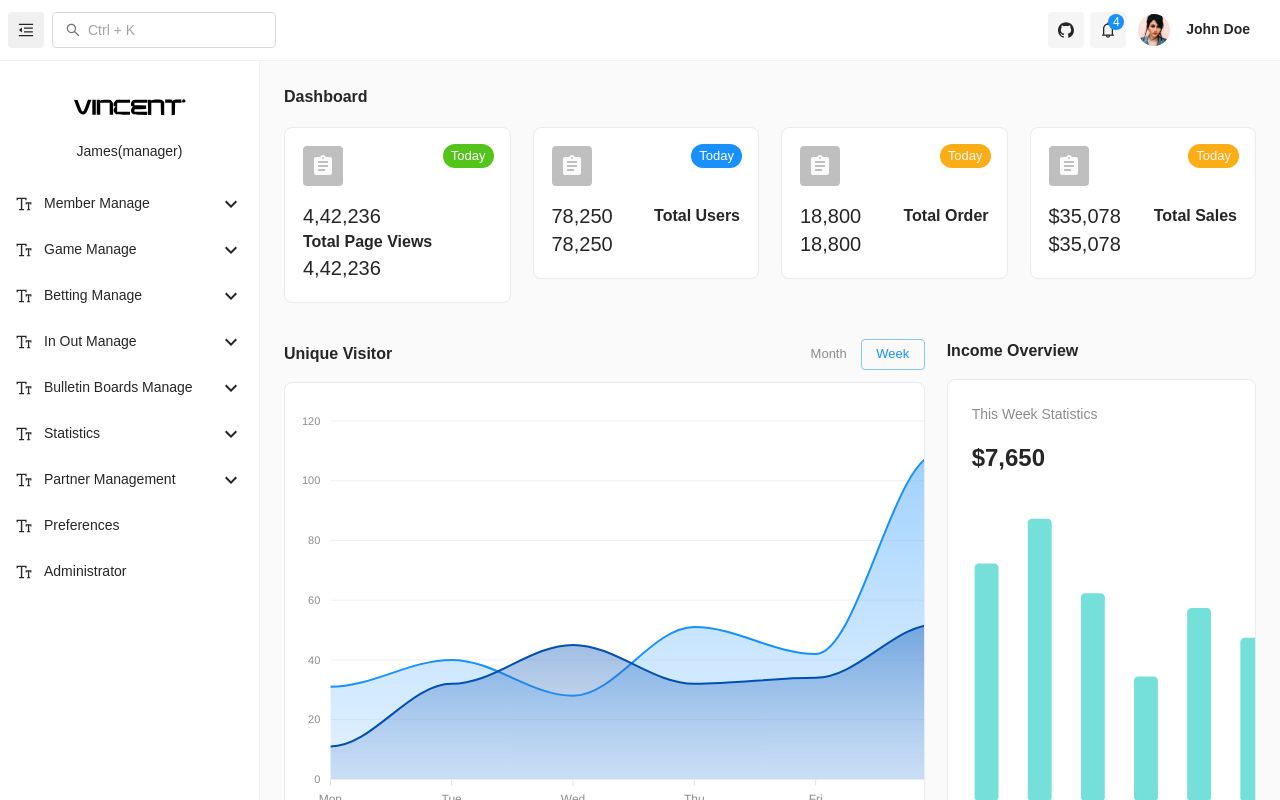
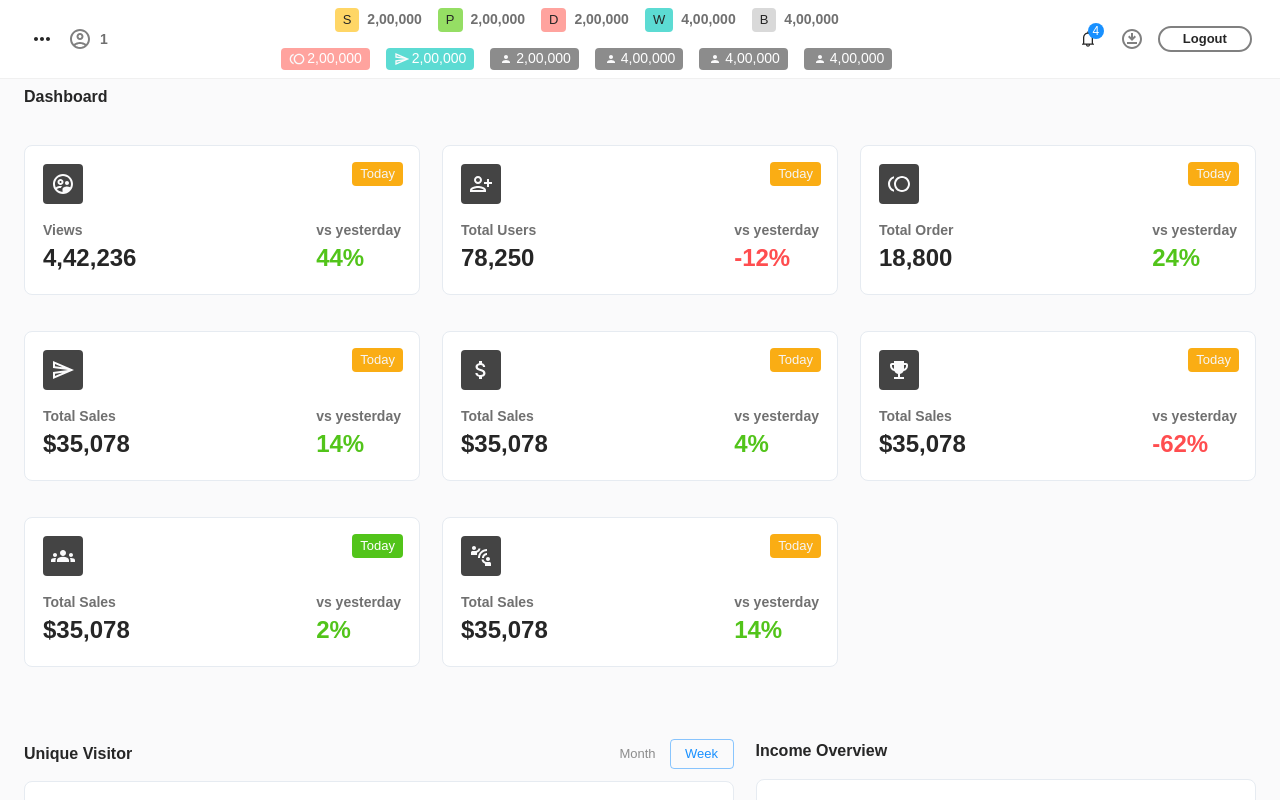
Before and after one commit to jemis-lakhani/admin-dashboard-mantis, a React (Create React App) app: page /admin/ in a window 1280 px wide. Shown: the top 800 px of the page. Built offline with nearby package versions, Linux system fonts and the light colour scheme.

Commit message:
- Header changes added.

```diff
--- a/src/components/cards/statistics/AnalyticEcommerce.js
+++ b/src/components/cards/statistics/AnalyticEcommerce.js
@@ -1,122 +1,64 @@
 import PropTypes from 'prop-types';
 
 import { Avatar, Chip, Grid, Stack, Typography } from '@mui/material';
-import AssignmentIcon from '@mui/icons-material/Assignment';
+import PersonAddAltIcon from '@mui/icons-material/PersonAddAlt';
+import EmojiEventsIcon from '@mui/icons-material/EmojiEvents';
+import ConnectWithoutContactIcon from '@mui/icons-material/ConnectWithoutContact';
+import AttachMoneyIcon from '@mui/icons-material/AttachMoney';
+import TollIcon from '@mui/icons-material/Toll';
+import SendOutlinedIcon from '@mui/icons-material/SendOutlined';
+import SupervisedUserCircleOutlinedIcon from '@mui/icons-material/SupervisedUserCircleOutlined';
+import GroupsIcon from '@mui/icons-material/Groups';
+import { useTheme } from '@mui/material/styles';
 
 import MainCard from 'components/MainCard';
 
+const icons = {
+  visitors: <SupervisedUserCircleOutlinedIcon />,
+  newSingup: <PersonAddAltIcon />,
+  deposit: <TollIcon />,
+  send: <SendOutlinedIcon />,
+  money: <AttachMoneyIcon />,
+  winning: <EmojiEventsIcon />,
+  bets: <GroupsIcon />,
+  connect: <ConnectWithoutContactIcon />
+};
+
 // ==============================|| STATISTICS - ECOMMERCE CARD  ||============================== //
 
-const AnalyticEcommerce = ({ color, title, count, percentage }) => (
+const AnalyticEcommerce = ({ color, title, subtitle, icon, isLoss, count, percentage }) => {
+  const theme = useTheme();
+  return (
     <MainCard contentSX={{ p: 2.25 }} sx={{ position: 'relative' }}>
       <Stack spacing={0.5}>
-      <Avatar variant="rounded">
-        <AssignmentIcon />
+        <Avatar variant="rounded" sx={{ backgroundColor: '#444444' }}>
+          {icons[icon]}
         </Avatar>
-
-      {percentage && (
         <Grid sx={{ position: 'absolute', top: '1rem', right: '1rem', margin: '0 !important' }}>
-          <Chip variant="combined" color={color} label="Today" size="small" sx={{ borderRadius: '16px' }} />
+          <Chip variant="combined" color={color} label="Today" size="small" />
         </Grid>
-      )}
         <Grid container alignItems="center" justifyContent="space-between" marginTop="1rem !important">
-        <Grid item>
-          <Typography variant="h4" color="inherit" fontWeight="400">
+          <Grid alignItems="center" justifyContent="space-between" sx={{ flexDirection: 'column' }}>
+            <Typography variant="h6" sx={{ color: '#707070', fontWeight: '700' }}>
+              {title}
+            </Typography>
+            <Typography variant="h3" color="inherit" fontWeight="700">
               {count}
             </Typography>
           </Grid>
-        <Typography variant="h5">{title}</Typography>
-        <Grid item>
-          <Typography variant="h4" color="inherit" fontWeight="400">
-            {count}
+          <Grid alignItems="center" justifyContent="space-between" sx={{ flexDirection: 'column' }}>
+            <Typography variant="h6" sx={{ color: '#707070', fontWeight: '700' }}>
+              {subtitle}
+            </Typography>
+            <Typography variant="h3" color={isLoss ? theme.palette.error.main : theme.palette.success.main} fontWeight="700">
+              {isLoss ? -percentage : percentage}%
             </Typography>
           </Grid>
         </Grid>
       </Stack>
-
-    {/* <Box sx={{ p: 2.25 }}>
-      <Grid container direction="column">
-        <Grid item>
-          <Grid container justifyContent="space-between">
-            <Grid item>
-              <Avatar
-                variant="rounded"
-                sx={{
-                  ...theme.typography.commonAvatar,
-                  ...theme.typography.largeAvatar,
-                  backgroundColor: theme.palette.primary[800],
-                  color: '#fff',
-                  mt: 1
-                }}
-              >
-                <LocalMallOutlinedIcon fontSize="inherit" />
-              </Avatar>
-            </Grid>
-            <Grid item>
-              <Button
-                disableElevation
-                // variant={timeValue ? 'contained' : 'text'}
-                variant={'text'}
-                size="small"
-                sx={{ color: 'inherit' }}
-                onClick={(e) => handleChangeTime(e, true)}
-              >
-                Month
-              </Button>
-              <Button
-                disableElevation
-                // variant={!timeValue ? 'contained' : 'text'}
-                variant={'text'}
-                size="small"
-                sx={{ color: 'inherit' }}
-                onClick={(e) => handleChangeTime(e, false)}
-              >
-                Year
-              </Button>
-            </Grid>
-          </Grid>
-        </Grid>
-        <Grid item sx={{ mb: 0.75 }}>
-          <Grid container alignItems="center">
-            <Grid item xs={6}>
-              <Grid container alignItems="center">
-                <Grid item>
-                  <Typography sx={{ fontSize: '2.125rem', fontWeight: 500, mr: 1, mt: 1.75, mb: 0.75 }}>$961</Typography>
-                </Grid>
-                <Grid item>
-                  <Avatar
-                    sx={{
-                      ...theme.typography.smallAvatar,
-                      cursor: 'pointer',
-                      backgroundColor: theme.palette.primary[200],
-                      color: theme.palette.primary.dark
-                    }}
-                  >
-                    <ArrowDownwardIcon fontSize="inherit" sx={{ transform: 'rotate3d(1, 1, 1, 45deg)' }} />
-                  </Avatar>
-                </Grid>
-                <Grid item xs={12}>
-                  <Typography
-                    sx={{
-                      fontSize: '1rem',
-                      fontWeight: 500,
-                      color: theme.palette.primary[200]
-                    }}
-                  >
-                    Total Order
-                  </Typography>
-                </Grid>
-              </Grid>
-            </Grid>
-            <Grid item xs={6}>
-              {timeValue ? <Chart {...ChartDataMonth} /> : <Chart {...ChartDataYear} />}
-            </Grid>
-          </Grid>
-        </Grid>
-      </Grid>
-    </Box> */}
     </MainCard>
   );
+};
 
 AnalyticEcommerce.propTypes = {
   color: PropTypes.string,
--- /dev/null
+++ b/src/layout/MainLayout/Header/HeaderContent/AccountStatistics/index.js
@@ -0,0 +1,66 @@
+import { Avatar, Grid, Typography, Stack } from '@mui/material';
+import { useTheme } from '@mui/material/styles';
+
+import PersonAddAltIcon from '@mui/icons-material/PersonAddAlt';
+import EmojiEventsIcon from '@mui/icons-material/EmojiEvents';
+import ConnectWithoutContactIcon from '@mui/icons-material/ConnectWithoutContact';
+import AttachMoneyIcon from '@mui/icons-material/AttachMoney';
+import TollIcon from '@mui/icons-material/Toll';
+import SendOutlinedIcon from '@mui/icons-material/SendOutlined';
+import SupervisedUserCircleOutlinedIcon from '@mui/icons-material/SupervisedUserCircleOutlined';
+import GroupsIcon from '@mui/icons-material/Groups';
+
+const icons = {
+  visitors: <SupervisedUserCircleOutlinedIcon sx={{ height: '100%' }} />,
+  newSingup: <PersonAddAltIcon sx={{ height: '100%' }} />,
+  deposit: <TollIcon sx={{ height: '100%' }} />,
+  send: <SendOutlinedIcon sx={{ height: '100%' }} />,
+  money: <AttachMoneyIcon sx={{ height: '100%' }} />,
+  winning: <EmojiEventsIcon sx={{ height: '100%' }} />,
+  bets: <GroupsIcon sx={{ height: '100%' }} />,
+  connect: <ConnectWithoutContactIcon sx={{ height: '100%' }} />
+};
+
+const AccountStatistics = ({ data, matchesLg }) => {
+  const theme = useTheme();
+  const items = [
+    { icon: 'deposit', color: theme.palette.error.light, value: '2,00,000' },
+    { icon: 'send', color: theme.palette.info.light, value: '2,00,000' },
+    { icon: 'user', color: theme.palette.secondary.main, value: '2,00,000' },
+    { icon: 'user', color: theme.palette.secondary.main, value: '4,00,000' },
+    { icon: 'user', color: theme.palette.secondary.main, value: '4,00,000' },
+    { icon: 'user', color: theme.palette.secondary.main, value: '4,00,000' }
+  ];
+
+  const dataItems = items?.map((item) => {
+    return (
+      <Grid container sx={{ alignItems: 'center', margin: '0px', width: 'auto !important' }}>
+        <Typography
+          variant="h6"
+          sx={{
+            display: 'flex',
+            alignItems: 'center',
+            backgroundColor: item?.color ? item.color : theme.palette.secondary.light,
+            paddingLeft: '8px',
+            paddingRight: '8px',
+            borderRadius: '4px',
+            color: '#FFFFFF'
+          }}
+        >
+          <Avatar variant="rounded" sx={{ backgroundColor: 'transparent', marginRight: '2px', height: '1rem', width: '1rem' }}>
+            {icons[item?.icon]}
+          </Avatar>
+          {item?.value}
+        </Typography>
+      </Grid>
+    );
+  });
+
+  return (
+    <Stack direction="row" sx={{ width: '100%', ml: '1rem', mr: '1rem', columnGap: '1rem', justifyContent: matchesLg ? 'center' : 'end' }}>
+      {dataItems}
+    </Stack>
+  );
+};
+
+export default AccountStatistics;
--- /dev/null
+++ b/src/layout/MainLayout/Header/HeaderContent/DataInformation/index.js
@@ -0,0 +1,34 @@
+import { Chip, Grid, Stack, Typography } from '@mui/material';
+import { useTheme } from '@mui/material/styles';
+
+const DataInformation = ({ data, matchesLg }) => {
+  const theme = useTheme();
+  const items = [
+    { label: 'S', color: theme.palette.warning.light, value: '2,00,000' },
+    { label: 'P', color: theme.palette.success.light, value: '2,00,000' },
+    { label: 'D', color: theme.palette.error.light, value: '2,00,000' },
+    { label: 'W', color: theme.palette.info.light, value: '4,00,000' },
+    { label: 'B', color: theme.palette.secondary.light, value: '4,00,000' }
+  ];
+
+  const dataItems = items?.map((item) => {
+    return (
+      <Grid container sx={{ alignItems: 'center', margin: '0px', width: 'auto !important' }}>
+        <Chip variant="combined" label={item?.label} size="small" sx={{ backgroundColor: item?.color }} />
+        <Typography variant="h6" sx={{ color: '#707070', fontWeight: '700', marginTop: '0.5px', marginLeft: '0.5rem' }}>
+          {item?.value}
+        </Typography>
+      </Grid>
+    );
+  });
+  return (
+    <Stack
+      direction="row"
+      sx={{ width: '100%', ml: '1rem', mr: '1rem', columnGap: '1rem', justifyContent: matchesLg ? 'center' : 'start' }}
+    >
+      {dataItems}
+    </Stack>
+  );
+};
+
+export default DataInformation;
--- a/src/layout/MainLayout/Header/HeaderContent/Notification.js
+++ b/src/layout/MainLayout/Header/HeaderContent/Notification.js
@@ -67,11 +67,11 @@ const Notification = () => {
   const iconBackColor = 'grey.100';
 
   return (
-    <Box sx={{ flexShrink: 0, ml: 0.75 }}>
+    <Box sx={{ flexShrink: 0, mx: 0.5 }}>
       <IconButton
         disableRipple
         color="secondary"
-        sx={{ color: 'text.primary', bgcolor: open ? iconBackColorOpen : iconBackColor }}
+        sx={{ color: 'text.primary' }}
         aria-label="open profile"
         ref={anchorRef}
         aria-controls={open ? 'profile-grow' : undefined}
--- a/src/layout/MainLayout/Header/HeaderContent/index.js
+++ b/src/layout/MainLayout/Header/HeaderContent/index.js
@@ -1,38 +1,82 @@
 // material-ui
-import { Box, IconButton, Link, useMediaQuery } from '@mui/material';
-import { GithubOutlined } from '@ant-design/icons';
+import { Avatar, Box, Button, Grid, IconButton, Typography, Stack, useMediaQuery } from '@mui/material';
+import { useTheme } from '@mui/material/styles';
+import AccountCircleOutlinedIcon from '@mui/icons-material/AccountCircleOutlined';
+import DownloadForOfflineOutlinedIcon from '@mui/icons-material/DownloadForOfflineOutlined';
 
 // project import
-import Search from './Search';
-import Profile from './Profile';
 import Notification from './Notification';
-import MobileSection from './MobileSection';
+import DataInformation from './DataInformation/index';
+import AccountStatistics from './AccountStatistics/index';
 
 // ==============================|| HEADER - CONTENT ||============================== //
 
 const HeaderContent = () => {
   const matchesXs = useMediaQuery((theme) => theme.breakpoints.down('md'));
-
+  const matchesLg = useMediaQuery((theme) => theme.breakpoints.down('xl'));
+  const theme = useTheme();
   return (
     <>
-      {!matchesXs && <Search />}
+      {/* NUmber of members */}
+      <Grid display="flex" alignItems="center">
+        <Avatar variant="rounded" sx={{ bgcolor: 'transparent' }}>
+          <AccountCircleOutlinedIcon sx={{ color: 'gray' }} />
+        </Avatar>
+        <Typography variant="h6" sx={{ color: '#707070', fontWeight: '700', mt: '1px' }}>
+          1
+        </Typography>
+      </Grid>
+
+      {/* Account Data */}
+      {!matchesXs && (
+        <Stack
+          display="flex"
+          direction="row"
+          sx={{
+            width: '100%',
+            flexWrap: matchesLg ? 'wrap' : 'none',
+            rowGap: matchesLg ? '1rem' : 0
+          }}
+        >
+          <DataInformation data={{}} matchesLg={matchesLg} />
+          <AccountStatistics data={{}} matchesLg={matchesLg} />
+        </Stack>
+      )}
+
       {matchesXs && <Box sx={{ width: '100%', ml: 1 }} />}
 
-      <IconButton
-        component={Link}
-        href="https://github.com/codedthemes/mantis-free-react-admin-template"
-        target="_blank"
-        disableRipple
-        color="secondary"
-        title="Download Free Version"
-        sx={{ color: 'text.primary', bgcolor: 'grey.100' }}
-      >
-        <GithubOutlined />
+      {/* Notifications */}
+      <Notification />
+
+      {/* Download */}
+      <IconButton disableRipple color="secondary" title="Download" sx={{ color: 'text.primary', mx: 0.5 }}>
+        <DownloadForOfflineOutlinedIcon sx={{ color: 'gray' }} />
       </IconButton>
 
-      <Notification />
-      {!matchesXs && <Profile />}
-      {matchesXs && <MobileSection />}
+      {/* Logout */}
+      <Button
+        variant="outlined"
+        size="small"
+        sx={{
+          color: 'text.primary',
+          padding: '0px',
+          px: '1.75rem !important',
+          py: '0',
+          borderRadius: '16px',
+          borderWidth: '2px',
+          borderColor: 'gray',
+          fontWeight: '700',
+          mx: 0.5,
+          '&:hover': {
+            bgcolor: theme.palette.grey[300],
+            borderRadius: '16px',
+            borderWidth: '2px',
+            borderColor: 'gray'
+          }
+        }}
+      >
+        Logout
+      </Button>
     </>
   );
 };
--- a/src/layout/MainLayout/Header/index.js
+++ b/src/layout/MainLayout/Header/index.js
@@ -3,22 +3,17 @@ import PropTypes from 'prop-types';
 // material-ui
 import { useTheme } from '@mui/material/styles';
 import { AppBar, IconButton, Toolbar, useMediaQuery } from '@mui/material';
+import MoreHorizIcon from '@mui/icons-material/MoreHoriz';
 
 // project import
 import AppBarStyled from './AppBarStyled';
 import HeaderContent from './HeaderContent';
-
-// assets
-import { MenuFoldOutlined, MenuUnfoldOutlined } from '@ant-design/icons';
 
 // ==============================|| MAIN LAYOUT - HEADER ||============================== //
 
 const Header = ({ open, handleDrawerToggle }) => {
   const theme = useTheme();
   const matchDownMD = useMediaQuery(theme.breakpoints.down('lg'));
-
-  const iconBackColor = 'grey.100';
-  const iconBackColorOpen = 'grey.200';
 
   // common header
   const mainHeader = (
@@ -29,9 +24,9 @@ const Header = ({ open, handleDrawerToggle }) => {
         onClick={handleDrawerToggle}
         edge="start"
         color="secondary"
-        sx={{ color: 'text.primary', bgcolor: open ? iconBackColorOpen : iconBackColor, ml: { xs: 0, lg: -2 } }}
+        sx={{ color: 'text.primary', ml: 0 }}
       >
-        {!open ? <MenuUnfoldOutlined /> : <MenuFoldOutlined />}
+        <MoreHorizIcon />
       </IconButton>
       <HeaderContent />
     </Toolbar>
@@ -44,7 +39,6 @@ const Header = ({ open, handleDrawerToggle }) => {
     elevation: 0,
     sx: {
       borderBottom: `1px solid ${theme.palette.divider}`
-      // boxShadow: theme.customShadows.z1
     }
   };
 
--- a/src/layout/MainLayout/index.js
+++ b/src/layout/MainLayout/index.js
@@ -48,10 +48,10 @@ const MainLayout = () => {
     <Box sx={{ display: 'flex', width: '100%' }}>
       <Header open={open} handleDrawerToggle={handleDrawerToggle} />
       <Drawer open={open} handleDrawerToggle={handleDrawerToggle} />
-      <Box component="main" sx={{ width: '100%', flexGrow: 1, p: { xs: 2, sm: 3 } }}>
+      <Box component="main" sx={{ width: '100%', marginTop: '61px', flexGrow: 1, p: { xs: 2, sm: 3 } }}>
         {/* <Toolbar /> */}
         <Breadcrumbs navigation={navigation} title />
-        <Box sx={{ marginTop: '61px' }}>
+        <Box>
           <Outlet />
         </Box>
       </Box>
--- a/src/pages/dashboard/index.js
+++ b/src/pages/dashboard/index.js
@@ -76,20 +76,98 @@ const DashboardDefault = () => {
   return (
     <Grid container rowSpacing={4.5} columnSpacing={2.75}>
       {/* row 1 */}
-      <Grid item xs={12} sx={{ mb: -2.25 }}>
+      <Grid item xs={12}>
         <Typography variant="h5">Dashboard</Typography>
       </Grid>
       <Grid item xs={12} sm={6} md={4} lg={3}>
-        <AnalyticEcommerce title="Total Page Views" count="4,42,236" percentage={59.3} color="success" extra="35,000" />
+        <AnalyticEcommerce
+          title="Views"
+          subtitle="vs yesterday"
+          icon="visitors"
+          count="4,42,236"
+          percentage={44}
+          color="warning"
+          extra="35,000"
+        />
       </Grid>
       <Grid item xs={12} sm={6} md={4} lg={3}>
-        <AnalyticEcommerce title="Total Users" count="78,250" percentage={70.5} extra="8,900" />
+        <AnalyticEcommerce
+          title="Total Users"
+          subtitle="vs yesterday"
+          icon="newSingup"
+          count="78,250"
+          percentage={12}
+          isLoss
+          color="warning"
+          extra="8,900"
+        />
       </Grid>
       <Grid item xs={12} sm={6} md={4} lg={3}>
-        <AnalyticEcommerce title="Total Order" count="18,800" percentage={27.4} isLoss color="warning" extra="1,943" />
+        <AnalyticEcommerce
+          title="Total Order"
+          subtitle="vs yesterday"
+          icon="deposit"
+          count="18,800"
+          percentage={24}
+          color="warning"
+          extra="1,943"
+        />
       </Grid>
       <Grid item xs={12} sm={6} md={4} lg={3}>
-        <AnalyticEcommerce title="Total Sales" count="$35,078" percentage={27.4} isLoss color="warning" extra="$20,395" />
+        <AnalyticEcommerce
+          title="Total Sales"
+          subtitle="vs yesterday"
+          icon="send"
+          count="$35,078"
+          percentage={14}
+          color="warning"
+          extra="$20,395"
+        />
+      </Grid>
+      <Grid item xs={12} sm={6} md={4} lg={3}>
+        <AnalyticEcommerce
+          title="Total Sales"
+          subtitle="vs yesterday"
+          icon="money"
+          count="$35,078"
+          percentage={4}
+          color="warning"
+          extra="$20,395"
+        />
+      </Grid>
+      <Grid item xs={12} sm={6} md={4} lg={3}>
+        <AnalyticEcommerce
+          title="Total Sales"
+          subtitle="vs yesterday"
+          icon="winning"
+          count="$35,078"
+          percentage={62}
+          isLoss
+          color="warning"
+          extra="$20,395"
+        />
+      </Grid>
+      <Grid item xs={12} sm={6} md={4} lg={3}>
+        <AnalyticEcommerce
+          title="Total Sales"
+          subtitle="vs yesterday"
+          icon="bets"
+          count="$35,078"
+          percentage={2}
+          color="success"
+          extra="$20,395"
+        />
+      </Grid>
+      <Grid item xs={12} sm={6} md={4} lg={3}>
+        <AnalyticEcommerce
+          title="Total Sales"
+          subtitle="vs yesterday"
+          icon="connect"
+          count="$35,078"
+          percentage={14}
+          color="warning"
+          extra="$20,395"
+        />
       </Grid>
 
       <Grid item md={8} sx={{ display: { sm: 'none', md: 'block', lg: 'none' } }} />
--- a/src/themes/index.js
+++ b/src/themes/index.js
@@ -41,7 +41,7 @@ export default function ThemeCustomization({ children }) {
           xs: 0,
           sm: 768,
           md: 1024,
-          lg: 1266,
+          lg: 1440,
           xl: 1536
         }
       },
```
Lines whose indentation alone changed are shown as unchanged.
